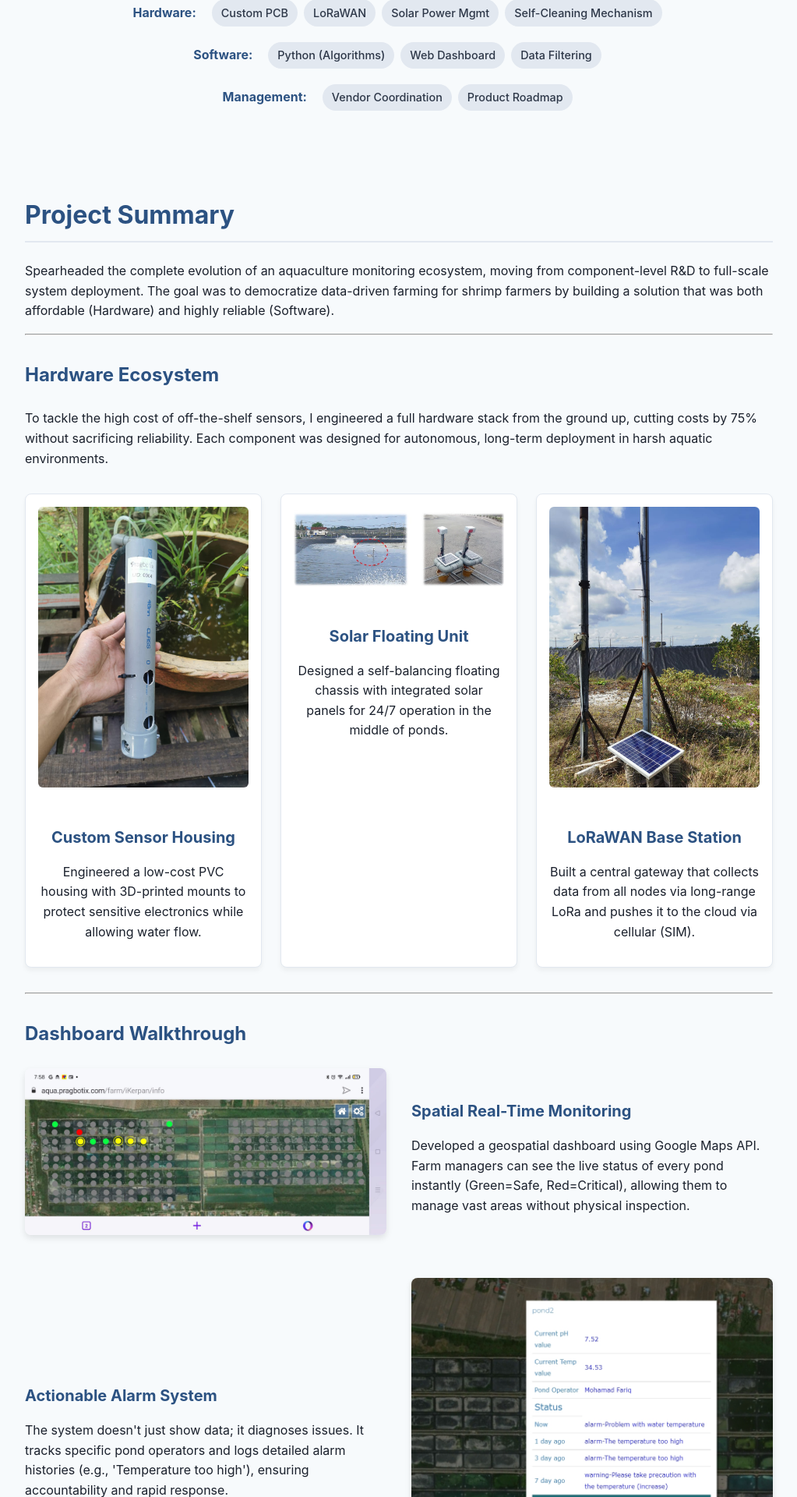
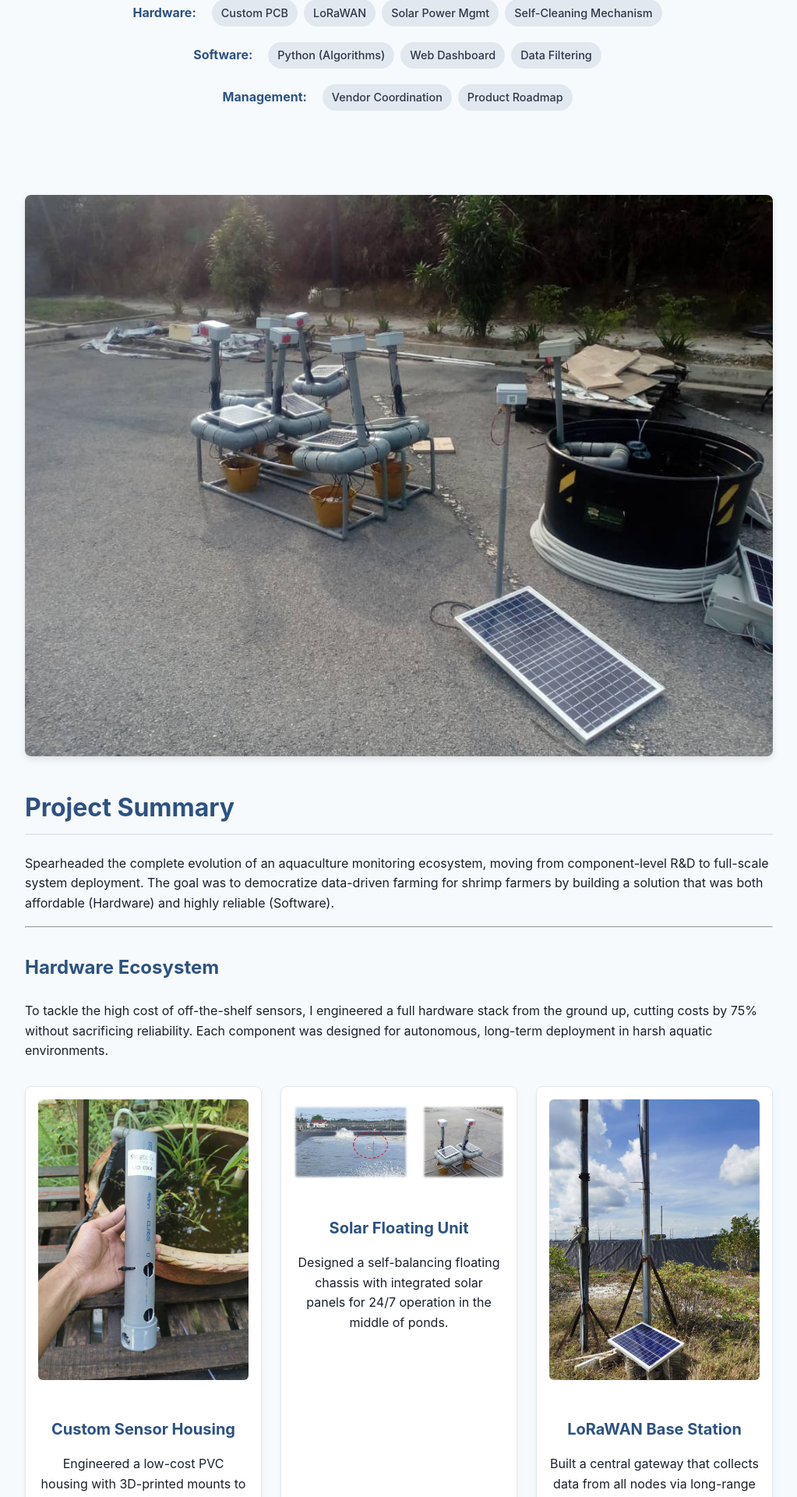
Before and after one commit to xion-xion/xion-xion.github.io, a Jekyll site: the page built from projects/project-aquaculture.html, in a window 1280 px wide. Shown: the part 307-2227 px from the top of the page at 78% size, without its empty margins (128-1151 px from the left). Built offline with Jekyll 4.4.1, drawn with Linux system fonts in a browser that asks for light colours.

Commit message:
feat: Add main feature image to aquaculture project and related image

```diff
--- a/projects/project-aquaculture.html
+++ b/projects/project-aquaculture.html
@@ -27,6 +27,10 @@ title: "Smart Aquaculture Ecosystem: Sensor to Cloud"
         </div>
     </div>
 </section>
+
+<div class="project-feature-image">
+    <img src="../assets/images/aquaculture/sensor_testing.jpeg" alt="Aquaculture Sensor Testing Setup">
+</div>
 
 <section class="project-content-grid">
     <div class="main-content">
```
Also changed, not shown: assets/images/aquaculture/sensor_testing.jpeg (added).
